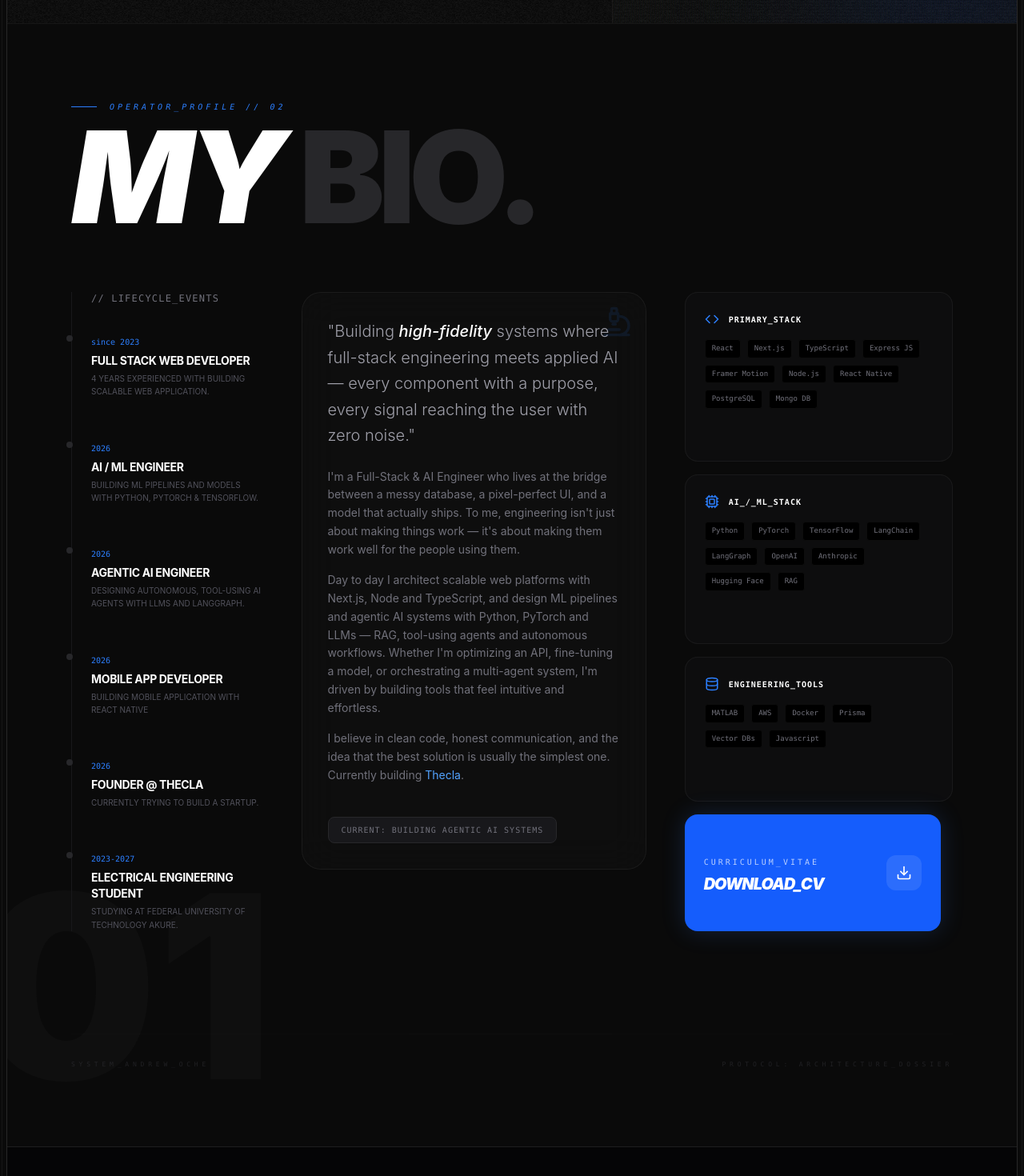
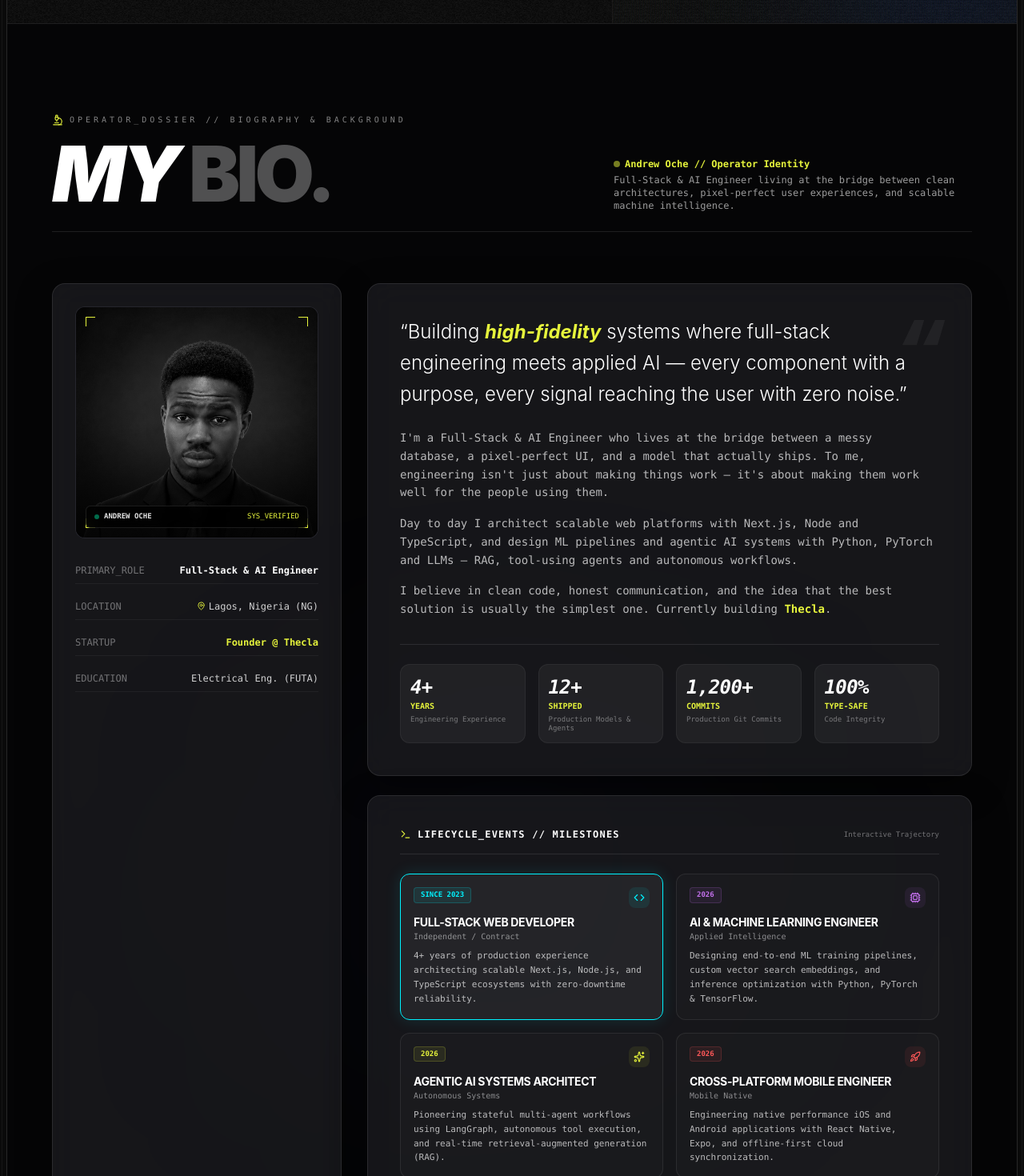
Before and after one commit to andrewanuga/portfolio, a Next.js app: page / in a window 1280 px wide. Shown: the part 780-2250 px from the top of the page at 80% size. Built offline with nearby package versions, Linux system fonts and the light colour scheme.

Commit message:
feat(bio): build holographic operator dossier with career trajectory timeline

```diff
--- a/components/bio.tsx
+++ b/components/bio.tsx
@@ -1,160 +1,302 @@
 "use client";
 
-import React from "react";
-import { motion } from "framer-motion";
-import { User, Code, BookOpen, Microscope, Zap, Database, Download, Cpu } from "lucide-react";
+import React, { useState } from "react";
+import Image from "next/image";
+import {
+  Download,
+  Code,
+  Cpu,
+  Database,
+  Microscope,
+  Sparkles,
+  ShieldCheck,
+  Terminal,
+  MapPin,
+  Award,
+  GraduationCap,
+  Rocket,
+  CheckCircle2
+} from "lucide-react";
+
+type Milestone = {
+  year: string;
+  role: string;
+  org: string;
+  detail: string;
+  icon: any;
+  accent: string;
+};
+
+const TIMELINE: Milestone[] = [
+  {
+    year: "SINCE 2023",
+    role: "Full-Stack Web Developer",
+    org: "Independent / Contract",
+    detail: "4+ years of production experience architecting scalable Next.js, Node.js, and TypeScript ecosystems with zero-downtime reliability.",
+    icon: Code,
+    accent: "#00f2fe"
+  },
+  {
+    year: "2026",
+    role: "AI & Machine Learning Engineer",
+    org: "Applied Intelligence",
+    detail: "Designing end-to-end ML training pipelines, custom vector search embeddings, and inference optimization with Python, PyTorch & TensorFlow.",
+    icon: Cpu,
+    accent: "#c471ed"
+  },
+  {
+    year: "2026",
+    role: "Agentic AI Systems Architect",
+    org: "Autonomous Systems",
+    detail: "Pioneering stateful multi-agent workflows using LangGraph, autonomous tool execution, and real-time retrieval-augmented generation (RAG).",
+    icon: Sparkles,
+    accent: "#e6f43c"
+  },
+  {
+    year: "2026",
+    role: "Cross-Platform Mobile Engineer",
+    org: "Mobile Native",
+    detail: "Engineering native performance iOS and Android applications with React Native, Expo, and offline-first cloud synchronization.",
+    icon: Rocket,
+    accent: "#ff5858"
+  },
+  {
+    year: "2026",
+    role: "Founder & Chief Architect",
+    org: "Thecla",
+    detail: "Building Thecla from the ground up: creating an autonomous engineering system that accelerates product lifecycles.",
+    icon: ShieldCheck,
+    accent: "#38ef7d"
+  },
+  {
+    year: "2023 — 2027",
+    role: "B.Eng. Electrical Engineering",
+    org: "Federal University of Technology Akure (FUTA)",
+    detail: "Rigorous mathematical foundation covering digital signal processing, matrix transforms, embedded logic, and computational engineering.",
+    icon: GraduationCap,
+    accent: "#38bdf8"
+  },
+];
+
+const METRICS = [
+  { label: "Engineering Experience", value: "4+", unit: "Years" },
+  { label: "Production Models & Agents", value: "12+", unit: "Shipped" },
+  { label: "Production Git Commits", value: "1,200+", unit: "Commits" },
+  { label: "Code Integrity", value: "100%", unit: "Type-Safe" },
+];
 
 export default function BioSection() {
+  const [selectedMilestone, setSelectedMilestone] = useState<number>(0);
+
   return (
-    <section id="about" className="relative min-h-screen w-full bg-[#0a0a0a] border-t border-white/5 py-24 px-6 md:px-20 overflow-hidden">
+    <section id="about" className="relative min-h-screen w-full bg-[#050506] py-28 px-6 md:px-14 border-t border-white/10">
 
-      {/* Background Decorative "01" */}
-        <div className="absolute -bottom-10 -left-10 text-[20rem] font-black text-white/[0.02] select-none pointer-events-none">
-          01
+      {/* AMBIENT GLOW */}
+      <div className="absolute top-1/2 right-1/4 w-[600px] h-[400px] bg-gradient-to-br from-purple-500/5 via-blue-500/5 to-transparent blur-[160px] pointer-events-none rounded-full" />
+
+      {/* SECTION HEADER */}
+      <div className="max-w-7xl mx-auto mb-16 relative z-10">
+        <div className="flex flex-col md:flex-row md:items-end justify-between gap-6 pb-6 border-b border-white/10">
+          <div>
+            <div className="flex items-center gap-2 text-[10px] font-mono text-white/50 uppercase tracking-[0.4em] mb-3">
+              <Microscope className="text-kin-lime" size={14} />
+              <span>Operator_Dossier // Biography &amp; Background</span>
             </div>
-
-      {/* Background Grid - Matching Hero */}
-      <div className="absolute inset-0 opacity-[0.05] pointer-events-none"
-           style={{ backgroundImage: 'radial-gradient(#3b82f6 0.5px, transparent 0.5px)', backgroundSize: '32px 32px' }} />
-
-      {/* HEADER: Section Title */}
-      <div className="relative z-10 mb-20">
-        <motion.div
-          initial={{ opacity: 0, x: -20 }}
-          whileInView={{ opacity: 1, x: 0 }}
-          className="flex items-center gap-4 mb-4"
-        >
-          <div className="h-[1px] w-8 bg-blue-500" />
-          <span className="text-[10px] font-mono tracking-[0.4em] text-blue-500 uppercase italic">Operator_Profile // 02</span>
-        </motion.div>
-        <h2 className="text-6xl md:text-[4.6rem] lg:text-[6.7rem] xl:text-[10rem] font-black leading-[0.8] tracking-tighter text-white uppercase italic">
-          MY <span className="text-zinc-800 not-italic">BIO.</span>
+            <h2 className="text-5xl md:text-7xl lg:text-8xl font-black italic text-white uppercase tracking-tighter leading-none">
+              MY <span className="text-white/30 not-italic">BIO.</span>
             </h2>
           </div>
 
-      {/* MAIN CONTENT GRID */}
-      <div className="relative z-10 grid grid-cols-1 md:grid-cols-12 gap-12">
-
-        {/* LEFT COLUMN: THE TIMELINE (3/12) */}
-        <div className="md:col-span-3 space-y-12 border-l border-zinc-900 pl-6">
-          <h3 className="text-xs font-mono text-zinc-500 tracking-widest uppercase mb-8">// Lifecycle_Events</h3>
-
-          {[
-            { year: "since 2023", event: "Full Stack Web Developer", detail: "4 years experienced with building scalable web application." },
-            { year: "2026", event: "AI / ML Engineer", detail: "Building ML pipelines and models with Python, PyTorch & TensorFlow." },
-            { year: "2026", event: "Agentic AI Engineer", detail: "Designing autonomous, tool-using AI agents with LLMs and LangGraph." },
-            { year: "2026", event: "Mobile App Developer", detail: "Building Mobile application with React Native" },
-            { year: "2026", event: "Founder @ Thecla", detail: "Currently trying to build a startup." },
-            { year: "2023-2027", event: "Electrical Engineering Student", detail: "Studying at Federal University of Technology Akure." }
-          ].map((item, i) => (
-            <motion.div
-              key={i}
-              initial={{ opacity: 0, x: -10 }}
-              whileInView={{ opacity: 1, x: 0 }}
-              transition={{ delay: i * 0.2 }}
-              className="relative group"
-            >
-              <div className="absolute -left-[31px] top-1.5 h-2 w-2 rounded-full bg-zinc-800 group-hover:bg-blue-500 transition-colors" />
-              <span className="text-blue-500 font-mono text-[10px]">{item.year}</span>
-              <h4 className="text-white text-sm font-bold mt-1 uppercase tracking-tight">{item.event}</h4>
-              <p className="text-zinc-600 text-[10px] uppercase mt-1 leading-relaxed">{item.detail}</p>
-            </motion.div>
-          ))}
-        </div>
-
-        {/* CENTER COLUMN: THE NARRATIVE (5/12) */}
-        <div className="md:col-span-5 space-y-8">
-           <div className="p-8 rounded-3xl border border-white/5 bg-white/[0.02] backdrop-blur-xl relative overflow-hidden group">
-              <div className="absolute top-0 right-0 p-4 opacity-10 group-hover:opacity-30 transition-opacity">
-                <Microscope size={40} className="text-blue-500" />
-              </div>
-              <p className="text-zinc-400 text-lg md:text-xl font-light leading-relaxed">
-                "Building <span className="text-white font-medium italic">high-fidelity</span> systems where full-stack engineering meets applied AI — every component with a purpose, every signal reaching the user with zero noise."
+          <div className="max-w-md font-mono text-xs text-white/60">
+            <p className="text-kin-lime mb-1 flex items-center gap-1.5 font-bold">
+              <span className="h-2 w-2 rounded-full bg-kin-lime animate-pulse" />
+              Andrew Oche // Operator Identity
             </p>
-              <p className="text-zinc-500 text-sm mt-6 leading-relaxed">
-                I&apos;m a Full-Stack &amp; AI Engineer who lives at the bridge between a messy database, a pixel-perfect UI, and a model that actually ships. To me, engineering isn&apos;t just about making things work — it&apos;s about making them work well for the people using them.
+            <p>
+              Full-Stack &amp; AI Engineer living at the bridge between clean architectures, pixel-perfect user experiences, and scalable machine intelligence.
             </p>
-              <p className="text-zinc-500 text-sm mt-4 leading-relaxed">
-                Day to day I architect scalable web platforms with Next.js, Node and TypeScript, and design ML pipelines and agentic AI systems with Python, PyTorch and LLMs — RAG, tool-using agents and autonomous workflows. Whether I&apos;m optimizing an API, fine-tuning a model, or orchestrating a multi-agent system, I&apos;m driven by building tools that feel intuitive and effortless.
-              </p>
-              <p className="text-zinc-500 text-sm mt-4 leading-relaxed">
-                I believe in clean code, honest communication, and the idea that the best solution is usually the simplest one. Currently building <span className="text-blue-400">Thecla</span>.
-              </p>
-              <div className="mt-10 flex flex-wrap gap-4">
-                 <div className="px-4 py-2 rounded-lg bg-zinc-900 border border-zinc-800 text-[10px] font-mono text-zinc-500 uppercase tracking-widest">
-                   Current: Building Agentic AI systems
-                 </div>
           </div>
         </div>
       </div>
 
-        {/* RIGHT COLUMN: THE SPECS (4/12) */}
-        <div className="md:col-span-4 grid grid-cols-1 gap-4">
+      {/* MAIN DOSSIER GRID */}
+      <div className="max-w-7xl mx-auto grid grid-cols-1 lg:grid-cols-12 gap-8 relative z-10">
 
-           <div className="p-6 rounded-2xl border border-white/5 bg-zinc-900/30 group hover:border-blue-500/30 transition-all">
-              <div className="flex items-center gap-3 mb-4">
-                 <Code className="text-blue-500" size={18} />
-                 <span className="text-[10px] font-mono text-white uppercase tracking-widest font-bold">Primary_Stack</span>
+        {/* LEFT COLUMN: OPERATOR PROFILE CARD (4/12) */}
+        <div className="lg:col-span-4 flex flex-col justify-between glass p-7 rounded-2xl border border-white/10 shadow-2xl space-y-6">
+          <div>
+            {/* PHOTO VIEWFINDER */}
+            <div className="relative aspect-[1.05] w-full rounded-xl overflow-hidden bg-[#0d0d14] border border-white/10 group mb-6">
+              <Image
+                src="/my-photo.png"
+                alt="Andrew Oche"
+                fill
+                priority
+                sizes="(max-width: 768px) 100vw, 33vw"
+                className="object-cover object-top grayscale group-hover:grayscale-0 transition-all duration-700 group-hover:scale-105"
+              />
+              <div className="absolute inset-0 bg-gradient-to-t from-black via-transparent to-transparent opacity-80" />
+
+              {/* CORNER TARGETS */}
+              <div className="absolute top-3 left-3 w-3 h-3 border-t border-l border-kin-lime" />
+              <div className="absolute top-3 right-3 w-3 h-3 border-t border-r border-kin-lime" />
+              <div className="absolute bottom-3 left-3 w-3 h-3 border-b border-l border-kin-lime" />
+              <div className="absolute bottom-3 right-3 w-3 h-3 border-b border-r border-kin-lime" />
+
+              <div className="absolute bottom-3 left-3 right-3 flex items-center justify-between text-[9px] font-mono px-2.5 py-1.5 rounded-md bg-black/70 backdrop-blur border border-white/10">
+                <span className="flex items-center gap-1.5 text-white/90 font-bold">
+                  <span className="h-1.5 w-1.5 rounded-full bg-emerald-400 animate-pulse" />
+                  ANDREW OCHE
+                </span>
+                <span className="text-kin-lime">SYS_VERIFIED</span>
               </div>
-              <div className="flex flex-wrap gap-2 font-mono text-[9px] text-zinc-500">
-                 {['React', 'Next.js', 'TypeScript','Express JS', 'Framer Motion', 'Node.js','React Native' , 'PostgreSQL', 'Mongo DB'].map(s => (
-                   <span key={s} className="px-2 py-1 bg-black rounded border border-white/5">{s}</span>
+            </div>
+
+            {/* IDENTITY METADATA */}
+            <div className="space-y-3 font-mono text-xs">
+              <div className="flex justify-between items-center py-2 border-b border-white/5">
+                <span className="text-white/40">PRIMARY_ROLE</span>
+                <span className="text-white font-bold text-right">Full-Stack &amp; AI Engineer</span>
+              </div>
+              <div className="flex justify-between items-center py-2 border-b border-white/5">
+                <span className="text-white/40">LOCATION</span>
+                <span className="text-white/80 flex items-center gap-1">
+                  <MapPin size={11} className="text-kin-lime" />
+                  Lagos, Nigeria (NG)
+                </span>
+              </div>
+              <div className="flex justify-between items-center py-2 border-b border-white/5">
+                <span className="text-white/40">STARTUP</span>
+                <span className="text-kin-lime font-bold">Founder @ Thecla</span>
+              </div>
+              <div className="flex justify-between items-center py-2 border-b border-white/5">
+                <span className="text-white/40">EDUCATION</span>
+                <span className="text-white/80">Electrical Eng. (FUTA)</span>
+              </div>
+            </div>
+          </div>
+
+          {/* CV DOWNLOAD MODULE */}
+          <div className="pt-4 border-t border-white/10">
+            <a
+              href="/Adakole_Andrew_Oche_Resume.pdf"
+              download
+              className="flex items-center justify-between p-4 rounded-xl bg-kin-lime text-black font-mono font-bold text-xs uppercase tracking-wider hover:brightness-95 transition-all shadow-[0_0_20px_rgba(230,244,60,0.3)] group"
+            >
+              <div>
+                <p className="text-[8px] opacity-70">CONFIRMED DOSSIER</p>
+                <p className="text-sm italic">Download Resume</p>
+              </div>
+              <div className="p-2 rounded-lg bg-black text-kin-lime group-hover:scale-105 transition-transform">
+                <Download size={16} />
+              </div>
+            </a>
+          </div>
+        </div>
+
+        {/* CENTER & RIGHT COLUMN: PHILOSOPHY & TIMELINE (8/12) */}
+        <div className="lg:col-span-8 space-y-6 flex flex-col justify-between">
+
+          {/* PHILOSOPHY STATEMENT */}
+          <div className="glass p-8 sm:p-10 rounded-2xl border border-white/10 relative overflow-hidden">
+            <div className="absolute top-0 right-0 p-8 text-white/5 select-none font-black text-8xl italic pointer-events-none">
+              &ldquo;
+            </div>
+
+            <p className="text-xl sm:text-2xl font-light text-white leading-relaxed mb-6">
+              &ldquo;Building <span className="text-kin-lime font-bold italic">high-fidelity</span> systems where full-stack engineering meets applied AI — every component with a purpose, every signal reaching the user with zero noise.&rdquo;
+            </p>
+
+            <div className="space-y-4 text-xs sm:text-sm font-mono text-white/70 leading-relaxed">
+              <p>
+                I&apos;m a Full-Stack &amp; AI Engineer who lives at the bridge between a messy database, a pixel-perfect UI, and a model that actually ships. To me, engineering isn&apos;t just about making things work — it&apos;s about making them work well for the people using them.
+              </p>
+              <p>
+                Day to day I architect scalable web platforms with Next.js, Node and TypeScript, and design ML pipelines and agentic AI systems with Python, PyTorch and LLMs — RAG, tool-using agents and autonomous workflows.
+              </p>
+              <p>
+                I believe in clean code, honest communication, and the idea that the best solution is usually the simplest one. Currently building <span className="text-kin-lime font-bold">Thecla</span>.
+              </p>
+            </div>
+
+            {/* KEY METRICS ROW */}
+            <div className="grid grid-cols-2 sm:grid-cols-4 gap-4 mt-8 pt-6 border-t border-white/10">
+              {METRICS.map((m) => (
+                <div key={m.label} className="p-3 rounded-xl bg-white/5 border border-white/5 font-mono">
+                  <p className="text-2xl font-black text-white italic tracking-tight">
+                    {m.value}
+                  </p>
+                  <p className="text-[10px] text-kin-lime font-bold uppercase">{m.unit}</p>
+                  <p className="text-[9px] text-white/40 mt-1 leading-tight">{m.label}</p>
+                </div>
               ))}
             </div>
           </div>
 
-           <div className="p-6 rounded-2xl border border-white/5 bg-zinc-900/30 group hover:border-blue-500/30 transition-all">
-              <div className="flex items-center gap-3 mb-4">
-                 <Cpu className="text-blue-500" size={18} />
-                 <span className="text-[10px] font-mono text-white uppercase tracking-widest font-bold">AI_/_ML_Stack</span>
+          {/* INTERACTIVE TIMELINE / CAREER STAGES */}
+          <div className="glass p-8 sm:p-10 rounded-2xl border border-white/10">
+            <div className="flex items-center justify-between pb-4 mb-6 border-b border-white/10">
+              <div className="flex items-center gap-2 text-xs font-mono font-bold text-white uppercase tracking-widest">
+                <Terminal size={14} className="text-kin-lime" />
+                <span>Lifecycle_Events // Milestones</span>
               </div>
-              <div className="flex flex-wrap gap-2 font-mono text-[9px] text-zinc-500">
-                 {['Python', 'PyTorch', 'TensorFlow', 'LangChain', 'LangGraph', 'OpenAI', 'Anthropic', 'Hugging Face', 'RAG'].map(s => (
-                   <span key={s} className="px-2 py-1 bg-black rounded border border-white/5">{s}</span>
-                 ))}
+              <span className="text-[9px] font-mono text-white/40">Interactive Trajectory</span>
+            </div>
+
+            <div className="grid grid-cols-1 md:grid-cols-2 gap-4">
+              {TIMELINE.map((item, idx) => {
+                const Icon = item.icon;
+                const isSelected = selectedMilestone === idx;
+
+                return (
+                  <div
+                    key={item.role}
+                    onClick={() => setSelectedMilestone(idx)}
+                    className="p-4 rounded-xl cursor-pointer transition-all duration-300 relative border group"
+                    style={{
+                      backgroundColor: isSelected ? "rgba(255, 255, 255, 0.06)" : "rgba(255, 255, 255, 0.02)",
+                      borderColor: isSelected ? item.accent : "rgba(255, 255, 255, 0.08)",
+                      boxShadow: isSelected ? `0 0 20px ${item.accent}20` : "none"
+                    }}
+                  >
+                    <div className="flex items-start justify-between mb-2">
+                      <span
+                        className="text-[9px] font-mono px-2 py-0.5 rounded font-bold"
+                        style={{
+                          backgroundColor: `${item.accent}15`,
+                          color: item.accent,
+                          border: `1px solid ${item.accent}30`
+                        }}
+                      >
+                        {item.year}
+                      </span>
+                      <div
+                        className="p-1.5 rounded-lg"
+                        style={{ backgroundColor: `${item.accent}15`, color: item.accent }}
+                      >
+                        <Icon size={14} />
                       </div>
                     </div>
 
-           <div className="p-6 rounded-2xl border border-white/5 bg-zinc-900/30 group hover:border-blue-500/30 transition-all">
-              <div className="flex items-center gap-3 mb-4">
-                 <Database className="text-blue-500" size={18} />
-                 <span className="text-[10px] font-mono text-white uppercase tracking-widest font-bold">Engineering_Tools</span>
+                    <h4 className="text-sm font-bold text-white uppercase tracking-tight group-hover:text-white">
+                      {item.role}
+                    </h4>
+                    <p className="text-[10px] font-mono text-white/50 mb-2">
+                      {item.org}
+                    </p>
+                    <p className="text-[11px] font-mono text-white/70 leading-relaxed">
+                      {item.detail}
+                    </p>
                   </div>
-              <div className="flex flex-wrap gap-2 font-mono text-[9px] text-zinc-500">
-                 {['MATLAB', 'AWS', 'Docker', 'Prisma', 'Vector DBs', 'Javascript'].map(s => (
-                   <span key={s} className="px-2 py-1 bg-black rounded border border-white/5">{s}</span>
-                 ))}
+                );
+              })}
             </div>
           </div>
-
-           {/* DOWNLOAD CV / ACTION */}
-          <motion.a
-            href="/Adakole_Andrew_Oche_Resume.pdf"
-            download
-            whileHover={{ scale: 0.98 }}
-            whileTap={{ scale: 0.95 }}
-            className="group relative flex items-center justify-between w-full max-w-xs p-6 rounded-2xl bg-blue-600 text-white overflow-hidden transition-all shadow-[0_0_30px_rgba(59,130,246,0.2)]"
-          >
-            <div className="relative z-10">
-              <span className="text-[10px] font-mono uppercase tracking-[0.3em] opacity-70">Curriculum_Vitae</span>
-              <h3 className="text-xl font-black italic uppercase tracking-tighter mt-1">Download_CV</h3>
-            </div>
-            <div className="relative z-10 p-3 rounded-xl bg-white/10 group-hover:bg-white/20 transition-colors">
-              <Download size={20} />
-            </div>
-            {/* Glossy overlay effect */}
-            <div className="absolute inset-0 bg-gradient-to-tr from-transparent via-white/10 to-transparent translate-x-[-100%] group-hover:translate-x-[100%] transition-transform duration-700" />
-          </motion.a>
 
         </div>
 
       </div>
 
-      {/* Industrial Footer Label */}
-      <div className="mt-32 border-t border-white/5 pt-8 flex justify-between items-center opacity-30 font-mono text-[8px] text-zinc-600 uppercase tracking-[0.6em]">
-         <span>System_Andrew_Oche</span>
-         <span>Protocol: Architecture_Dossier</span>
-      </div>
     </section>
   );
 }
```
Lines whose indentation alone changed are shown as unchanged.
